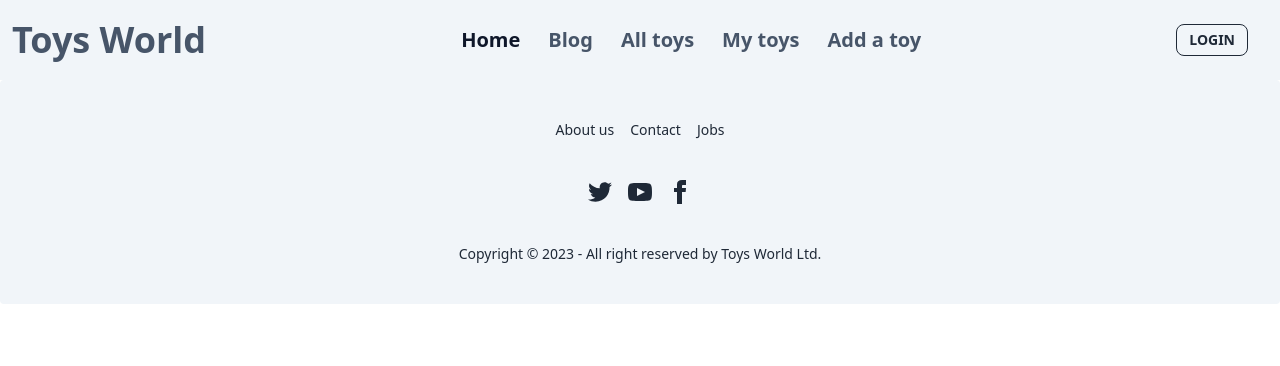
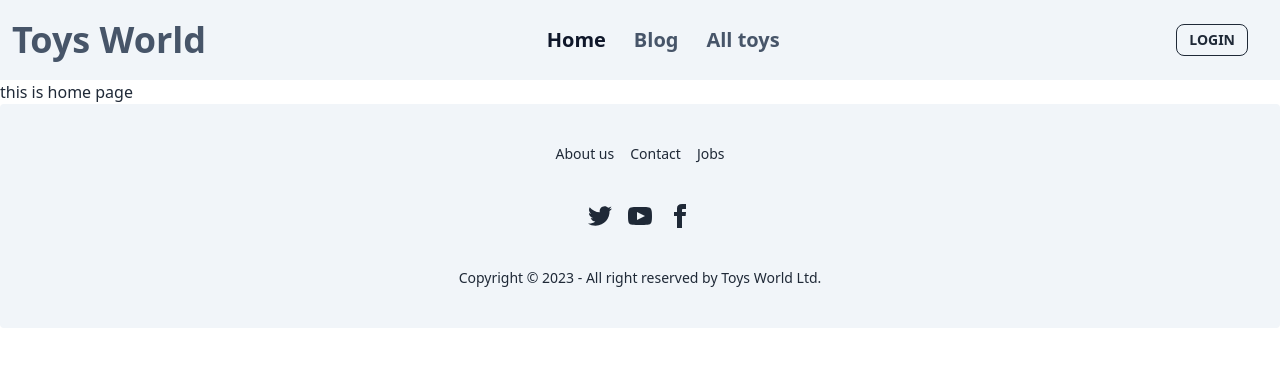
Before and after one commit to abdulahaddf/Toys-world, a React (Vite) app: page / in a window 1280 px wide. Shown: the top 366 px of the page. Built offline with nearby package versions, Linux system fonts and the light colour scheme; no server answers.

Commit message:
routes setup

```diff
--- a/index.html
+++ b/index.html
@@ -2,7 +2,7 @@
 <html lang="en">
   <head>
     <meta charset="UTF-8" />
-    <link rel="icon" type="image/svg+xml" href="/vite.svg" />
+    <link rel="icon" type="image/svg+xml" href="/logo.png" />
     <meta name="viewport" content="width=device-width, initial-scale=1.0" />
     <title>Toys world</title>
   </head>
--- /dev/null
+++ b/src/pages/blog/Blog.jsx
@@ -0,0 +1,11 @@
+import React from 'react';
+
+const Blog = () => {
+    return (
+        <div>
+            <p>blog page</p>
+        </div>
+    );
+};
+
+export default Blog;
--- /dev/null
+++ b/src/pages/home/Home.jsx
@@ -0,0 +1,11 @@
+import React from 'react';
+
+const Home = () => {
+    return (
+        <div>
+           <h1> this is home page</h1>
+        </div>
+    );
+};
+
+export default Home;
--- a/src/pages/login/login/Login.jsx
+++ b/src/pages/login/login/Login.jsx
@@ -65,7 +65,7 @@ const Login = () => {
   };
 
   return (
-    <div className="relative flex flex-col justify-center min-h-screen overflow-hidden">
+    <div className="relative flex flex-col justify-center my-24 overflow-hidden">
       <div className="w-full p-6 m-auto bg-white rounded-md shadow-xl lg:max-w-xl">
         <h1 className="text-3xl font-semibold text-center text-slate-700 uppercase">
           Sign in
--- a/src/pages/login/register/Register.jsx
+++ b/src/pages/login/register/Register.jsx
@@ -75,7 +75,7 @@ const Register = () => {
 
   return (
     <div>
-      <div className="relative flex flex-col justify-center min-h-screen overflow-hidden">
+      <div className="relative flex flex-col justify-center my-24 overflow-hidden">
         <div className="w-full p-6 m-auto bg-white rounded-md shadow-xl lg:max-w-xl">
           <h1 className="text-3xl font-semibold text-center text-slate-700 uppercase">
             Sign Up
--- /dev/null
+++ b/src/pages/toys/Addtoy.jsx
@@ -0,0 +1,11 @@
+import React from 'react';
+
+const Addtoy = () => {
+    return (
+        <div>
+            <p>Added toysssssssssssss</p>
+        </div>
+    );
+};
+
+export default Addtoy;
--- /dev/null
+++ b/src/pages/toys/AllToys.jsx
@@ -0,0 +1,11 @@
+import React from 'react';
+
+const AllToys = () => {
+    return (
+        <div>
+            <h1>All toysssssssssssssssssssssssssssssss</h1>
+        </div>
+    );
+};
+
+export default AllToys;
--- /dev/null
+++ b/src/pages/toys/MyToys.jsx
@@ -0,0 +1,11 @@
+import React from 'react';
+
+const MyTOys = () => {
+    return (
+        <div>
+            <h1>my toysasssssssssssssssssssss</h1>
+        </div>
+    );
+};
+
+export default MyTOys;
--- a/src/routes/Routes.jsx
+++ b/src/routes/Routes.jsx
@@ -1,21 +1,25 @@
 import { Navigate, createBrowserRouter } from "react-router-dom";
 import Login from "../pages/login/login/Login";
 import Register from "../pages/login/register/Register";
-// import LoginLayout from "../layouts/LoginLayout";
 import HomeLayout from "../layout/HomeLayout";
-// import ErrorPage from "../shared/components/ErrorPage";
+import Home from "../pages/home/Home";
+import Blog from "../pages/blog/Blog";
+import MyTOys from "../pages/toys/MyTOys";
+import AllToys from "../pages/toys/AllToys";
+import Addtoy from "../pages/toys/Addtoy";
+import ErrorPage from "../shared/components/ErrorPage";
 
 const router = createBrowserRouter([
   {
     path: "/",
     element: <HomeLayout></HomeLayout>,
-    // errorElement: <ErrorPage></ErrorPage>,
+    errorElement: <ErrorPage></ErrorPage>,
     children: [
-      // {
-      //   path: "/",
-      //   element: <Home></Home>,
+      {
+        path: "/",
+        element: <Home></Home>,
 
-      // },
+      },
       {
         path: "/login",
         element: <Login></Login>,
@@ -24,10 +28,22 @@ const router = createBrowserRouter([
         path: "/register",
         element: <Register></Register>,
       },
-      // {
-      //   path: "/blog",
-      //   element: <Blog></Blog>,
-      // },
+      {
+        path: "/blog",
+        element: <Blog></Blog>,
+      },
+      {
+        path: "/all",
+        element: <AllToys></AllToys>,
+      },
+      {
+        path: "/my",
+        element: <MyTOys></MyTOys>,
+      },
+      {
+        path: "/add",
+        element: <Addtoy></Addtoy>,
+      },
       // {
       //   path: "/chef/:id",
       //   element: (
--- /dev/null
+++ b/src/shared/components/ErrorPage.jsx
@@ -0,0 +1,11 @@
+import React from 'react';
+
+const ErrorPage = () => {
+    return (
+        <div>
+            <h1>error pageeeeeeeeeeeeeeeeeee</h1>
+        </div>
+    );
+};
+
+export default ErrorPage;
--- a/src/shared/navbar/Nav.jsx
+++ b/src/shared/navbar/Nav.jsx
@@ -47,33 +47,37 @@ const Nav = () => {
             className={({ isActive }) =>
               isActive ? "text-slate-900" : "text-slate-600 link link-hover"
             }
-            to="/blog"
+            to="/all"
           >
             {" "}
             All toys
           </NavLink>
         </div>
         <div>
-          <NavLink
+         {
+          user ?  <NavLink
           className={({ isActive }) =>
             isActive ? "text-slate-900" : "text-slate-600 link link-hover"
           }
-            to="/blog"
+          to="/my"
         >
           {" "}
           My toys
-          </NavLink>
+        </NavLink> : ""
+         }
         </div>
         <div>
-          <NavLink
+        {
+          user ?  <NavLink
           className={({ isActive }) =>
             isActive ? "text-slate-900" : "text-slate-600 link link-hover"
           }
-            to="/blog"
+          to="/add"
         >
           {" "}
           Add a toy
-          </NavLink>
+        </NavLink> : ""
+         }
         </div>
       </div>
 
```
Also changed, not shown: public/logo.png (added). Lines whose indentation alone changed are shown as unchanged.
